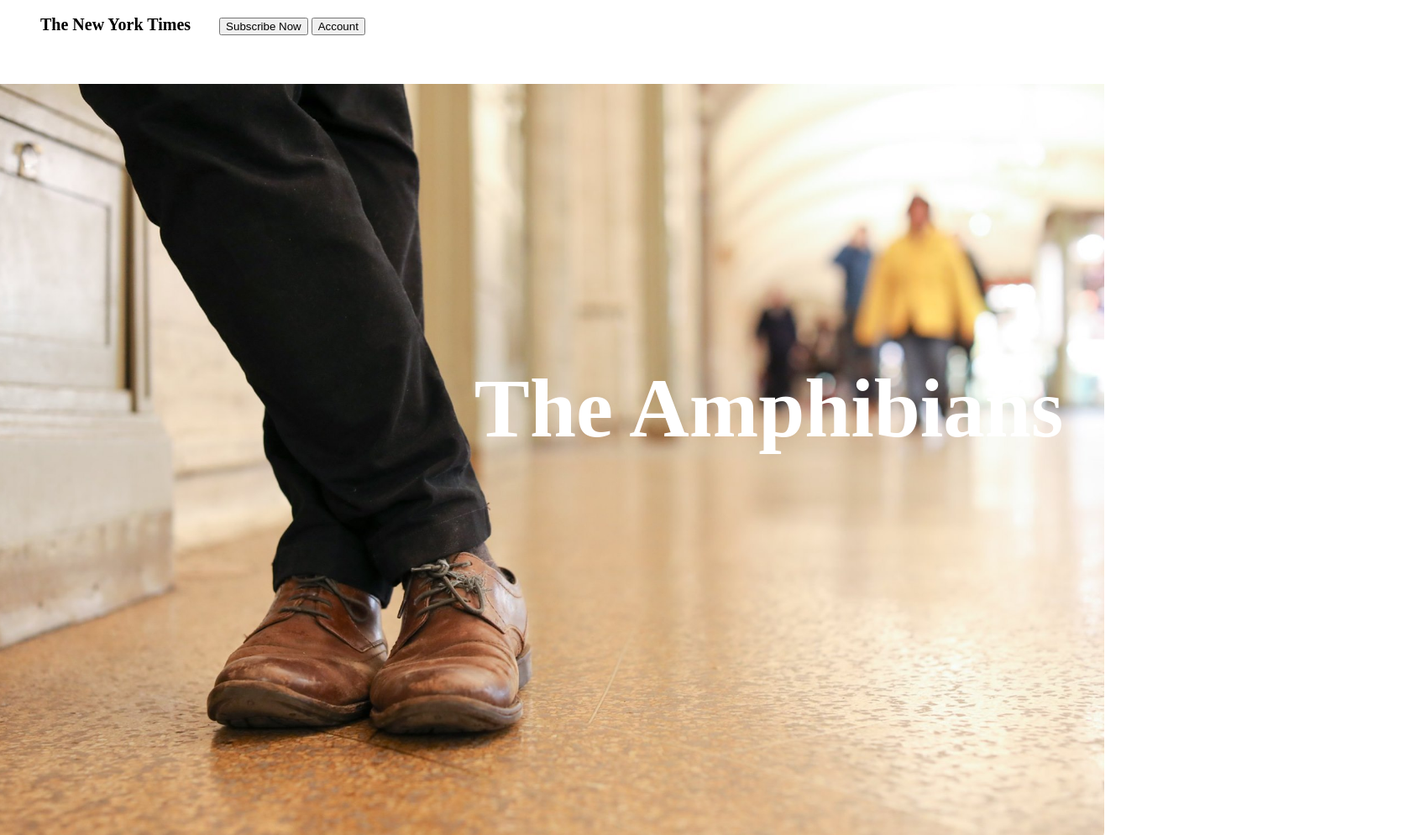
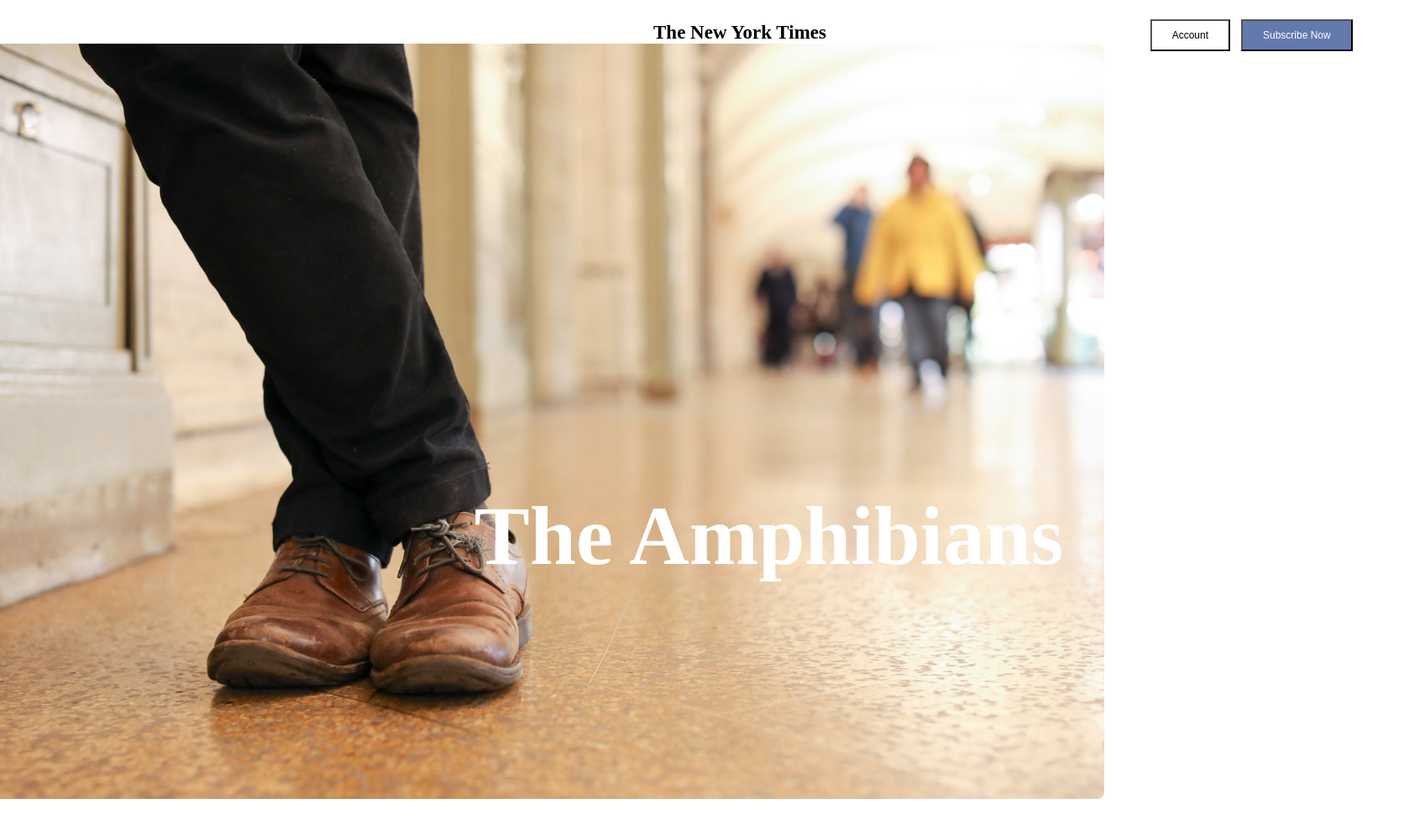
Before and after one commit to sandycamilo/FEW-NYT-Article, a plain HTML site: page index.html in a window 1280 px wide. Shown: the top 995 px of the page at 84% size, 1672 px wide, since content can reach past the window. Drawn offline with nearby package versions, Linux system fonts and the light colour scheme; some packages are replaced by stand-ins of ours; a script that the page names is missing; a web font is replaced by a local one.

Commit message:
buttons nav bar

```diff
--- a/index.html
+++ b/index.html
@@ -12,12 +12,15 @@
     <link rel="stylesheet" type="text/css" href="style.css">
   </head>
   <body>
-    <nav>
       <div class="nav-wrapper">
         <a class="brand-logo">The New York Times</a>
-          <button href="#">Subscribe Now</button>
-          <button href="#">Account</button>
-        </ul>
+          <button class ="subscribe" href="#">Subscribe Now</button>
+          <button class="account" href="#">Account</button>
+          <form id="search" action="" method="get">
+              <input type="text" name="search_text" id="search_text" placeholder="Search"/>
+              <input type="button" name="search_button" id="search_button"></a>
+          </form>
+          <button class="Options">Options</button>
       </div>
     </nav>
     <div class="container">
--- a/style.css
+++ b/style.css
@@ -13,7 +13,6 @@ body, html {
 
   img {
     border-radius: 8px;
-    padding-top: 200px;
   }
 
   .container > div {
@@ -110,26 +109,53 @@ body, html {
   }
 
   .b {
-    padding-bottom: 400px;
+    padding-bottom: 300px;
   }
 
   .brand-logo{
-     font-size: 20px;
-     font-family: font-family: 'Fjalla One';
-     color:black;
+     font-size: 23px;
+     color: black;
      font-weight: bold;
      padding: 30px;
+     position: relative;
+     left: 740px;
   }
 
   .nav-wrapper{
-    padding: 10px;
-    position: flex;
-    flex-direction: column;
+    padding-top: 15px;
+    padding-bottom:1px;
   }
 
-  button{
+  .subscribe{
+    position: relative;
+    left: 1200px;
+    background-color:#637aad;
+    cursor:pointer;
+    color:#ffffff;
+    font-size:12px;
+    padding:10px 24px;
+    text-decoration:none;
+  }
 
+  .account{
+    position: relative;
+    left: 955px;
+    font-size:12px;
+    padding:10px 24px;
+    text-decoration:none;
+    background-color: white;
   }
+
+  #search {
+    position: relative;
+    right: -400px;
+    text-decoration:none;
+    background-color: white;
+  }
+
+   .options{
+
+   }
 
   .e {
     padding-top: -100px;
@@ -141,25 +167,3 @@ body, html {
     background-repeat: no-repeat;
     background-size: cover;
   }
-
-  .nav-bar {
-    position: fixed;
-    left: 0;
-    top: 50%;
-    transform: translate(0, -50%);
-    display: flex;
-    flex-direction: column;
-  }
-
-    .nav-bar > a {
-    display: block;
-    text-decoration: none;
-    padding: 1em;
-    background-color: white;
-    color: white;
-    }
-
-    a.selected {
-    background-color: rgba(0,0,0,0.5);
-    color: #fff;
-    }
```
